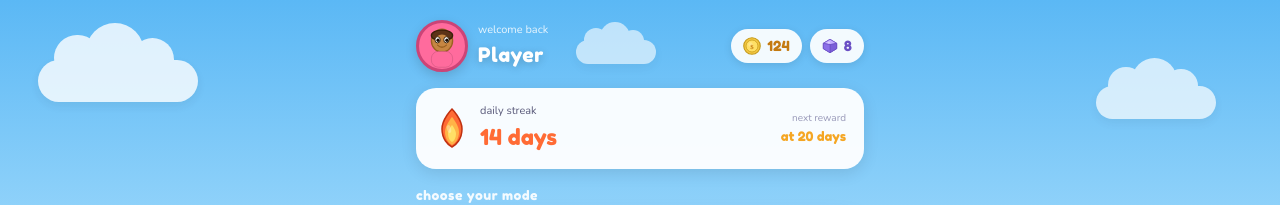
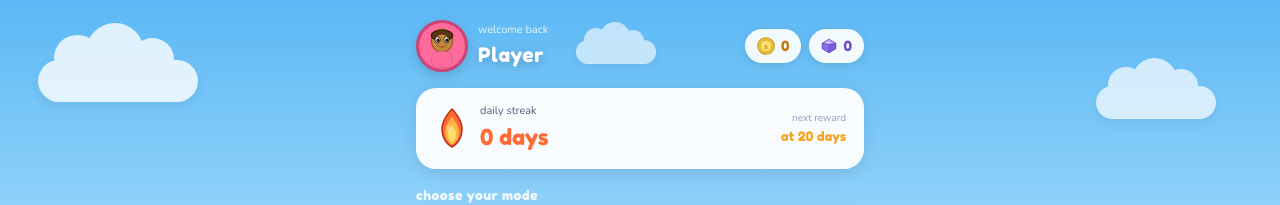
Before and after one commit to ttabirami12062/Levelup, a Next.js app: page /home in a window 1280 px wide. Shown: the top 205 px of the page. Built offline with nearby package versions, Linux system fonts and the light colour scheme.

Commit message:
added game context with localStorage persistence

```diff
--- a/src/app/home/page.tsx
+++ b/src/app/home/page.tsx
@@ -2,6 +2,7 @@
 
 import { useState, useEffect } from "react";
 import { useRouter } from "next/navigation";
+import { useGame } from "@/lib/gameContext";
 
 const ROOMS = [
   { id: 1, name: "Bedroom",     unlocked: true  },
@@ -14,9 +15,7 @@ export default function Home() {
   const router = useRouter();
   const [name, setName]         = useState("Player");
   const [avatarId, setAvatarId] = useState(1);
-  const [coins, setCoins]       = useState(124);
-  const [gems, setGems]         = useState(8);
-  const [streak, setStreak]     = useState(14);
+  const { coins, gems, streak } = useGame();
 
   const avatarColors: Record<number, { bg: string; border: string }> = {
     1: { bg: "#FF6B9D", border: "#CC4477" },
--- a/src/app/layout.tsx
+++ b/src/app/layout.tsx
@@ -1,17 +1,12 @@
 import type { Metadata } from "next";
 import "./globals.css";
+import { GameProvider } from "@/lib/gameContext";
 
-// This is the metadata for Levelup
-// It sets the browser tab title and description
-// These also matter for SEO when the app goes live
 export const metadata: Metadata = {
   title: "Levelup — Play Smart. Rise Fast.",
-  description: "A math learning game for kids aged 8-10. Solve problems, earn rewards, build your world.",
+  description: "A math learning game for kids aged 8-10.",
 };
 
-// RootLayout wraps every single page in Levelup
-// Whatever is here appears on every screen
-// children = the actual page being rendered inside this wrapper
 export default function RootLayout({
   children,
 }: Readonly<{
@@ -19,8 +14,10 @@ export default function RootLayout({
 }>) {
   return (
     <html lang="en" className="h-full">
-      <body className="h-full font-ui antialiased bg-[#EBF5FF]">
-        {children}
+      <body className="h-full antialiased bg-[#EBF5FF]">
+        <GameProvider>
+          {children}
+        </GameProvider>
       </body>
     </html>
   );
--- /dev/null
+++ b/src/lib/gameContext.tsx
@@ -0,0 +1,157 @@
+"use client";
+
+import { createContext, useContext, useState, useEffect, ReactNode } from "react";
+
+// ── TYPES ──
+// This defines the shape of all our game data
+// TypeScript needs to know what fields exist and what type they are
+interface GameState {
+  coins:     number;
+  gems:      number;
+  streak:    number;
+  lastPlayed: string; // date string — used to track daily streak
+}
+
+interface GameContextType {
+  coins:     number;
+  gems:      number;
+  streak:    number;
+  addCoins:  (amount: number) => void;
+  addGems:   (amount: number) => void;
+  spendCoins:(amount: number) => boolean; // returns false if not enough coins
+  spendGems: (amount: number) => boolean;
+  updateStreak: () => void;
+}
+
+// ── CREATE CONTEXT ──
+// This is the actual shared backpack
+const GameContext = createContext<GameContextType | null>(null);
+
+// ── DEFAULT STATE ──
+// What every new player starts with
+const DEFAULT_STATE: GameState = {
+  coins:      0,
+  gems:       0,
+  streak:     0,
+  lastPlayed: "",
+};
+
+// ── STORAGE KEY ──
+// The key we use to save/load from localStorage
+const STORAGE_KEY = "levelup_gamestate";
+
+// ── PROVIDER ──
+// This wraps the entire app and makes the backpack available everywhere
+// Any screen inside this provider can access coins, gems, streak
+export function GameProvider({ children }: { children: ReactNode }) {
+  const [gameState, setGameState] = useState<GameState>(DEFAULT_STATE);
+
+  // ── LOAD FROM LOCALSTORAGE ON STARTUP ──
+  // When the app first loads read saved data from the browser
+  useEffect(() => {
+    const saved = localStorage.getItem(STORAGE_KEY);
+    if (saved) {
+      try {
+        const parsed = JSON.parse(saved);
+        setGameState(parsed);
+      } catch {
+        // If saved data is corrupted start fresh
+        setGameState(DEFAULT_STATE);
+      }
+    }
+  }, []);
+
+  // ── SAVE TO LOCALSTORAGE WHENEVER STATE CHANGES ──
+  // Every time coins, gems or streak changes save it automatically
+  useEffect(() => {
+    localStorage.setItem(STORAGE_KEY, JSON.stringify(gameState));
+  }, [gameState]);
+
+  // ── ADD COINS ──
+  const addCoins = (amount: number) => {
+    setGameState((prev) => ({ ...prev, coins: prev.coins + amount }));
+  };
+
+  // ── ADD GEMS ──
+  const addGems = (amount: number) => {
+    setGameState((prev) => ({ ...prev, gems: prev.gems + amount }));
+  };
+
+  // ── SPEND COINS ──
+  // Returns true if successful, false if not enough coins
+  const spendCoins = (amount: number): boolean => {
+    if (gameState.coins < amount) return false;
+    setGameState((prev) => ({ ...prev, coins: prev.coins - amount }));
+    return true;
+  };
+
+  // ── SPEND GEMS ──
+  const spendGems = (amount: number): boolean => {
+    if (gameState.gems < amount) return false;
+    setGameState((prev) => ({ ...prev, gems: prev.gems - amount }));
+    return true;
+  };
+
+  // ── UPDATE STREAK ──
+  // Called when a kid completes a game session
+  // Checks if they played yesterday — if yes streak goes up
+  // If they missed a day streak resets to 1
+  const updateStreak = () => {
+    const today     = new Date().toDateString();
+    const yesterday = new Date(Date.now() - 86400000).toDateString();
+
+    setGameState((prev) => {
+      if (prev.lastPlayed === today) {
+        // Already played today — no change
+        return prev;
+      } else if (prev.lastPlayed === yesterday) {
+        // Played yesterday — streak continues
+        const newStreak = prev.streak + 1;
+        // Every 10 days give 2 bonus coins
+        const bonusCoins = newStreak % 10 === 0 ? 2 : 0;
+        return {
+          ...prev,
+          streak:     newStreak,
+          coins:      prev.coins + bonusCoins,
+          lastPlayed: today,
+        };
+      } else {
+        // Missed a day or first time — reset streak to 1
+        return {
+          ...prev,
+          streak:     1,
+          lastPlayed: today,
+        };
+      }
+    });
+  };
+
+  return (
+    <GameContext.Provider
+      value={{
+        coins:    gameState.coins,
+        gems:     gameState.gems,
+        streak:   gameState.streak,
+        addCoins,
+        addGems,
+        spendCoins,
+        spendGems,
+        updateStreak,
+      }}
+    >
+      {children}
+    </GameContext.Provider>
+  );
+}
+
+// ── CUSTOM HOOK ──
+// This is how any screen accesses the backpack
+// Instead of writing useContext(GameContext) everywhere
+// we just write useGame() — cleaner and simpler
+export function useGame() {
+  const context = useContext(GameContext);
+  if (!context) {
+    throw new Error("useGame must be used inside GameProvider");
+  }
+  return context;
+}
```
